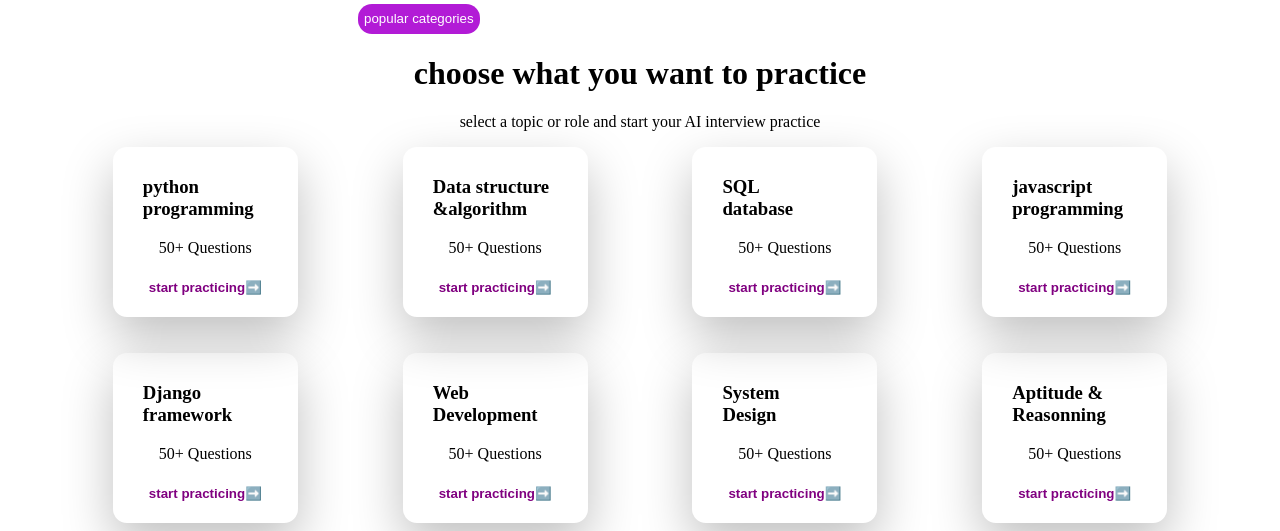
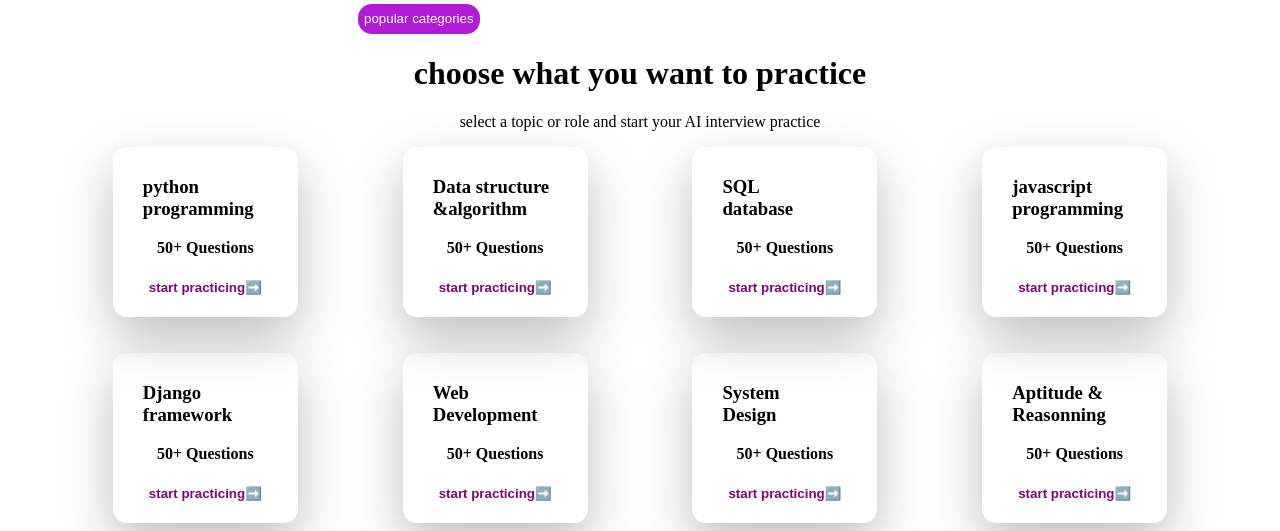
Before and after one commit to Ravalmit23/Ai-interview-preparation-portal, a Django app: page /practice/ in a window 1280 px wide. Shown: the part 627-1158 px from the top of the page. Run offline with Django 5.2, Linux system fonts and the light colour scheme.

Commit message:
modify the views and url files

```diff
--- a/static/css/practice.css
+++ b/static/css/practice.css
@@ -141,3 +141,6 @@
     transition: 0.2s ease;
     cursor: pointer;
 }
+.cards p{
+    font-weight: 800;
+}
```
